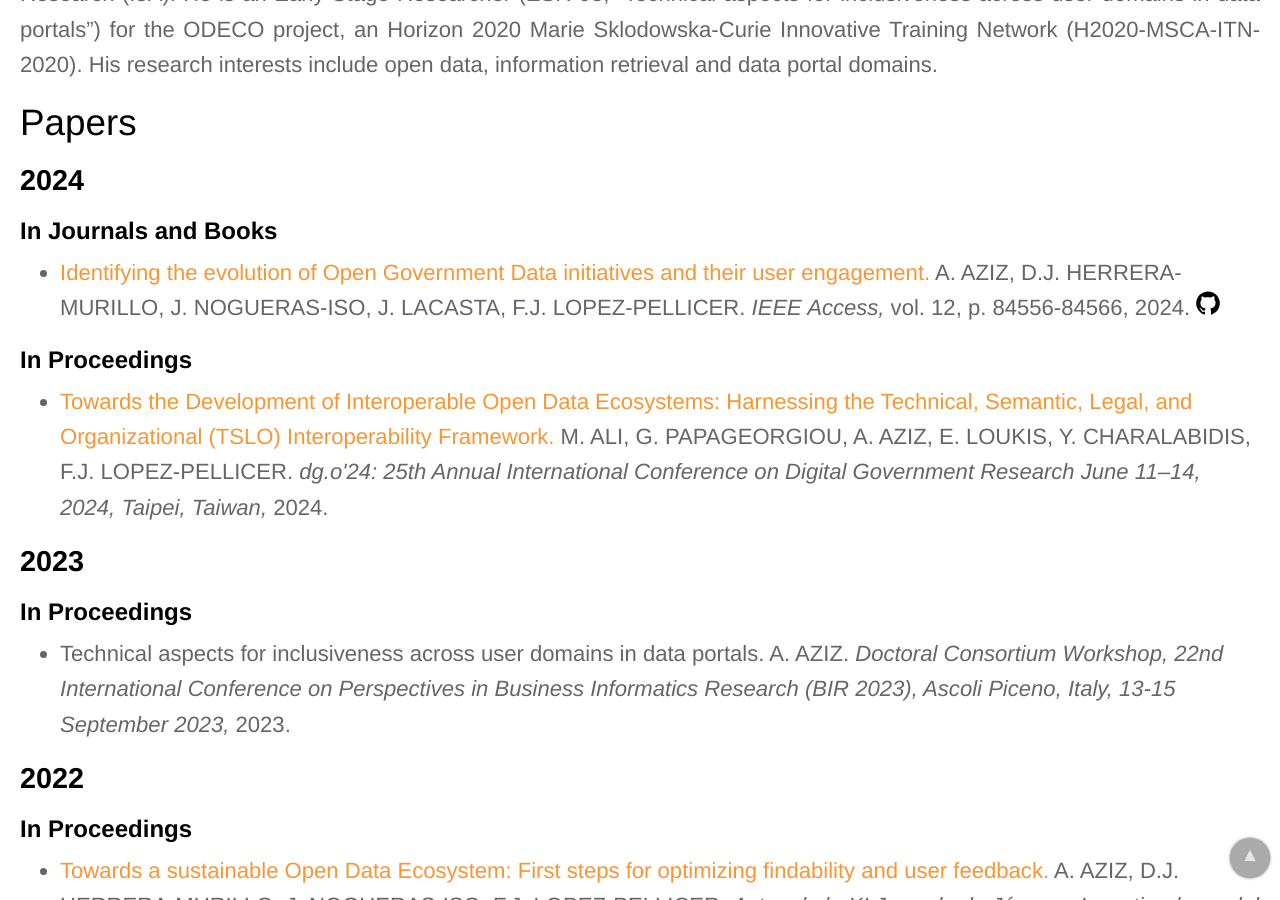
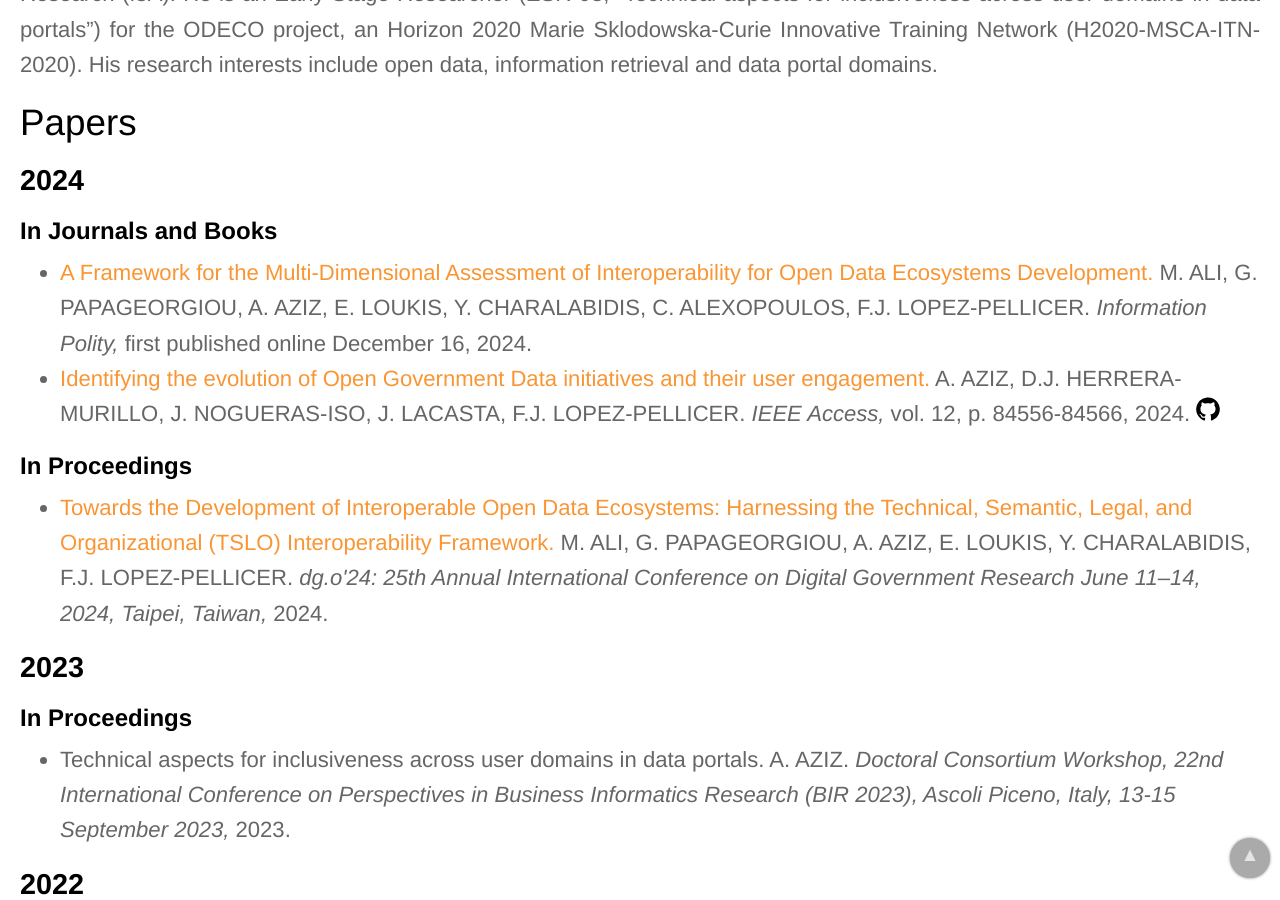
Before and after one commit to IAAA-Lab/IAAA-Lab.github.io, a Jekyll site: the page built from _staff/aziz.md, in a window 1280 px wide and 900 px high, scrolled down 688 px. Built offline with Jekyll 4.4.1, drawn with Linux system fonts in a browser that asks for light colours.

Commit message:
Update Information Polity

```diff
--- a/_data/papers.yml
+++ b/_data/papers.yml
@@ -1,6 +1,14 @@
 # Importante: dentro de este fichero los artículos tienen que estar ordenados por año
 # (los más recientes primero) y dentro de cada año primero van los libros, luego los
 # artículos de revista y capítulos de libro y finalmente los artículos de congreso
+# -------------------
+- title: "A Framework for the Multi-Dimensional Assessment of Interoperability for Open Data Ecosystems Development"
+  url: https://doi.org/10.1177/15701255241297172
+  authors: M. ALI, G. PAPAGEORGIOU, A. AZIZ, E. LOUKIS, Y. CHARALABIDIS, C. ALEXOPOULOS, F.J. LOPEZ-PELLICER
+  publication: "Information Polity"
+  publication_detail: "first published online December 16"
+  year: 2024
+  doi: 10.1177/15701255241297172
 # -------------------
 - title: "Identifying the evolution of Open Government Data initiatives and their user engagement"
   url: https://doi.org/10.1109/ACCESS.2024.3414282
```
